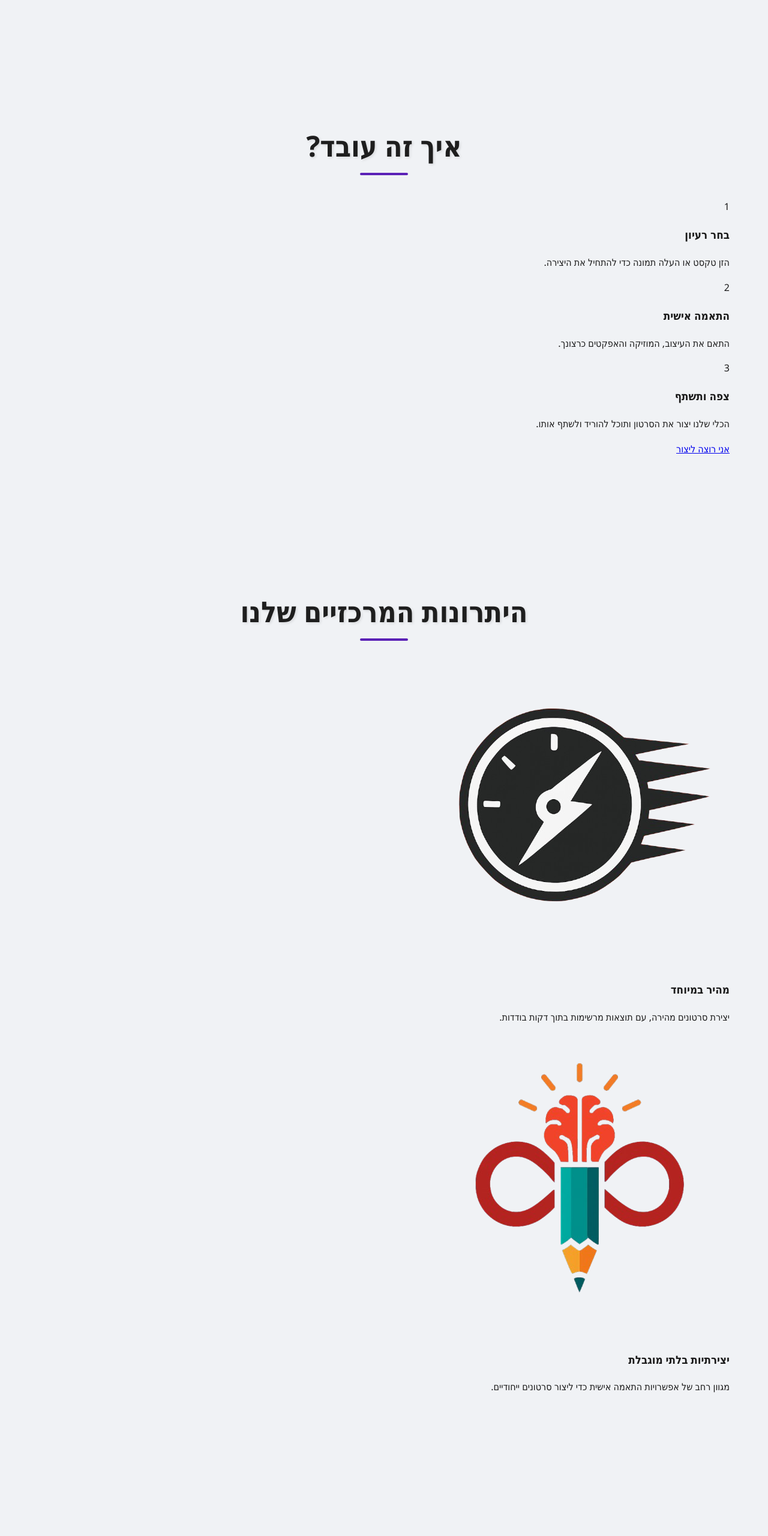
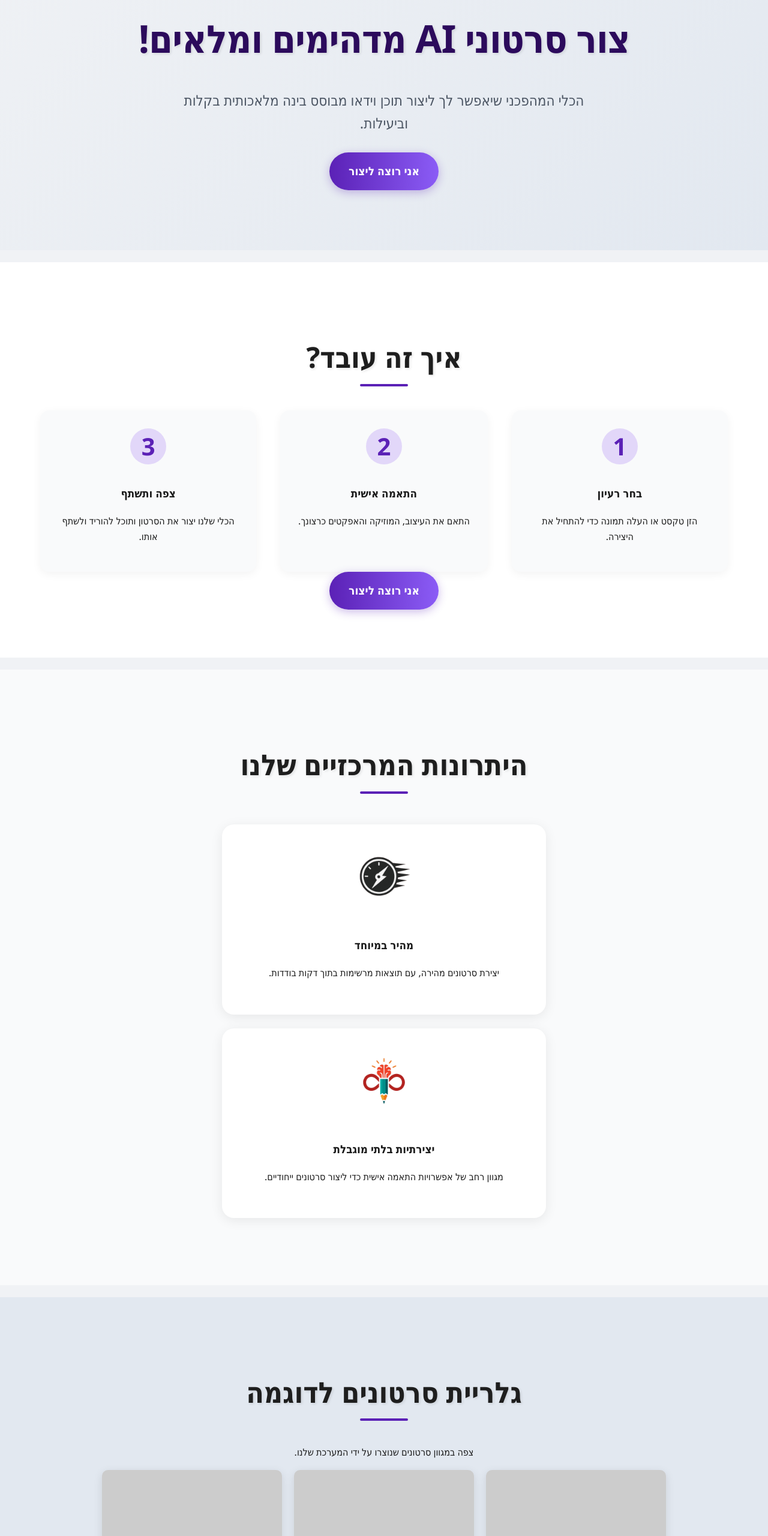
Before and after one commit to basadfree/VidorAI-website, a plain HTML site: page index.html in a window 1280 px wide. Shown: the part 240-2800 px from the top of the page at 60% size. Drawn offline with Linux system fonts and the light colour scheme.

```diff
--- a/style.css
+++ b/style.css
@@ -11,7 +11,7 @@
     overflow-x: hidden;
 }
 
-/* שורה עליונה (Banner) */
+/* שורה עליונה (Banner) - עיצוב מדהים וקומפקטי */
 .banner {
     background-color: #5b21b6;
     background-image: linear-gradient(90deg, #5b21b6, #8b5cf6);
@@ -40,7 +40,7 @@
     z-index: 1001;
 }
 
-/* כותרות */
+/* כותרות - עיצוב מדהים ודרמטי */
 h1, h2 {
     color: #1e1e1e;
     font-weight: 800;
@@ -67,7 +67,7 @@
     border-radius: 2px;
 }
 
-/* קטעים כלליים */
+/* עיצוב כללי של קטעים - אפקט טעינה */
 section {
     padding: 80px 5%;
     margin-bottom: 20px;
@@ -81,14 +81,178 @@
     transform: translateY(0);
 }
 
-/* עיצוב כותרת העמוד */
+/* Hero Section */
+.hero-section {
+    text-align: center;
+    padding-top: 200px;
+    padding-bottom: 100px;
+    background: linear-gradient(135deg, #f0f2f5 0%, #e2e8f0 100%);
+}
+
+.hero-section h1 {
+    font-size: 4em;
+    margin-bottom: 0.5em;
+    color: #2c0b5c;
+    letter-spacing: -1px;
+}
+
+.hero-section .subtitle {
+    font-size: 1.5em;
+    color: #4b5563;
+    max-width: 700px;
+    margin: 0 auto 30px auto;
+}
+
+.cta-button {
+    display: inline-block;
+    background-image: linear-gradient(to right, #5b21b6, #8b5cf6);
+    color: white;
+    padding: 16px 32px;
+    text-decoration: none;
+    border-radius: 50px;
+    font-size: 1.2em;
+    font-weight: 600;
+    transition: background-image 0.3s ease, transform 0.3s ease;
+    box-shadow: 0 4px 15px rgba(91, 33, 182, 0.3);
+}
+
+.cta-button:hover {
+    transform: translateY(-5px);
+    box-shadow: 0 8px 20px rgba(91, 33, 182, 0.4);
+}
+
+/* קטע איך זה עובד? - עיצוב מדהים ואפקטים */
+.how-it-works-section {
+    background-color: white;
+    text-align: center;
+}
+.step-container {
+    display: flex;
+    justify-content: center;
+    gap: 40px;
+}
+.step {
+    max-width: 300px;
+    text-align: center;
+    padding: 30px;
+    background-color: #f9fafb;
+    border-radius: 15px;
+    box-shadow: 0 4px 15px rgba(0,0,0,0.05);
+    transition: transform 0.3s ease, box-shadow 0.3s ease;
+}
+.step:hover {
+    transform: translateY(-10px);
+    box-shadow: 0 8px 25px rgba(0,0,0,0.1);
+}
+.step-number {
+    font-size: 2.5em;
+    font-weight: 700;
+    color: #5b21b6;
+    background-color: #e2d7f9;
+    width: 60px;
+    height: 60px;
+    border-radius: 50%;
+    display: inline-flex;
+    justify-content: center;
+    align-items: center;
+    margin-bottom: 15px;
+    transition: all 0.3s ease;
+}
+.step:hover .step-number {
+    transform: scale(1.1);
+    background-image: linear-gradient(45deg, #5b21b6, #8b5cf6);
+    color: white;
+}
+
+/* Feature Section */
+.features-section {
+    background-color: #f9fafb;
+    text-align: center;
+    padding-bottom: 100px;
+}
+
+.feature-item {
+    display: inline-block;
+    width: 40%;
+    margin: 1% 4%;
+    padding: 40px;
+    border-radius: 20px;
+    box-shadow: 0 4px 20px rgba(0,0,0,0.08);
+    background-color: white;
+    transition: transform 0.3s ease;
+}
+
+.feature-item:hover {
+    transform: translateY(-10px);
+    box-shadow: 0 8px 30px rgba(0,0,0,0.15);
+}
+
+.feature-item img {
+    width: 100px;
+    height: 100px;
+    margin-bottom: 20px;
+}
+
+/* גלריית דוגמאות */
+.examples-section {
+    text-align: center;
+    background-color: #e2e8f0;
+}
+.example-grid {
+    display: flex;
+    justify-content: center;
+    gap: 20px;
+}
+.example-video-placeholder {
+    width: 300px;
+    height: 180px;
+    background-color: #ccc;
+    border-radius: 10px;
+    box-shadow: 0 4px 15px rgba(0,0,0,0.1);
+    transition: transform 0.3s ease;
+}
+.example-video-placeholder:hover {
+    transform: scale(1.05);
+}
+
+/* שאלות נפוצות */
+.faq-section {
+    background-color: white;
+}
+.faq-container {
+    max-width: 800px;
+    margin: 0 auto;
+}
+.faq-item {
+    border-bottom: 1px solid #e2e2e2;
+    padding: 20px 0;
+    cursor: pointer;
+    transition: background-color 0.3s ease;
+}
+.faq-item:hover {
+    background-color: #f9f9f9;
+}
+.faq-item h3 {
+    margin: 0;
+    font-size: 1.2em;
+    display: flex;
+    justify-content: space-between;
+    align-items: center;
+}
+.faq-item .answer {
+    display: none;
+    margin-top: 10px;
+    padding-right: 15px;
+    border-right: 3px solid #5b21b6;
+}
+
+/* עיצוב כללי של עמוד בקשת הגישה */
 .page-header {
     text-align: center;
     padding: 100px 5%;
     background: linear-gradient(135deg, #f0f2f5 0%, #e2e8f0 100%);
 }
 
-/* עיצוב אזור הטופס */
 .form-section {
     padding: 50px 5%;
     background-color: white;
```
Also changed, not shown: request-access.html (+0 -2 lines).
